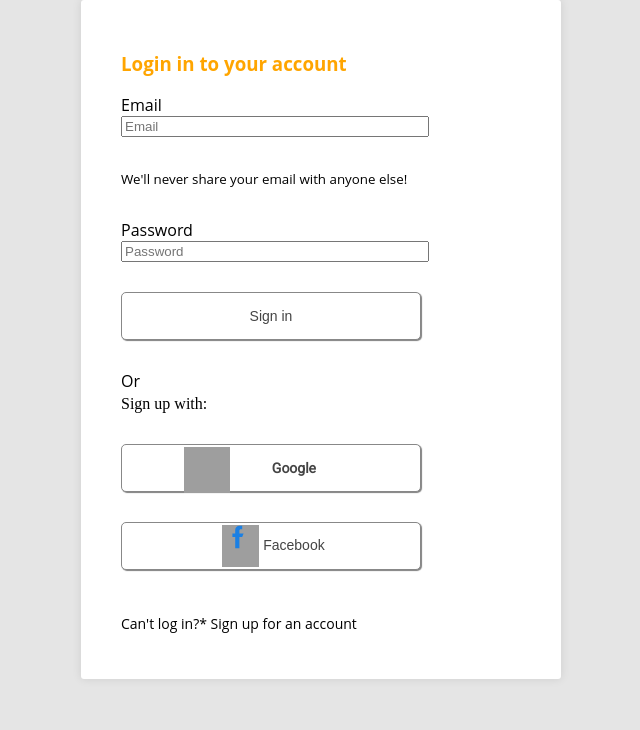
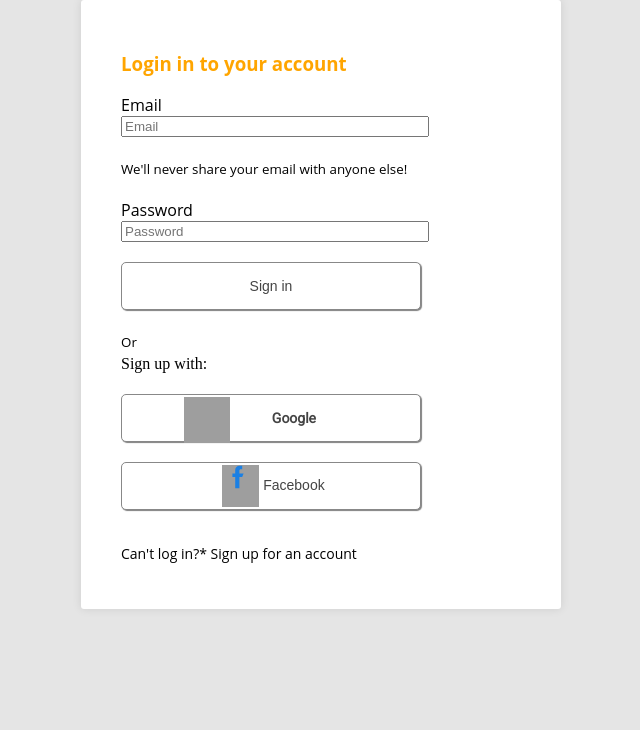
Before and after one commit to k0f1/datafrica, a Flask app: page /login in a window 1280 px wide. Shown: the part 70-800 px from the top of the page, without its empty margins (319-959 px from the left). Run offline with Flask 2, Linux system fonts and the light colour scheme; parts of the project's set-up code (start-up, migrations or seed data) failed here and were passed over; grey boxes are pictures that could not be loaded.

Commit message:
Minor style changes on login

```diff
--- a/static/styles.css
+++ b/static/styles.css
@@ -66,7 +66,7 @@ body#login section#login-session {
 
 #oauthWrapper .grid-cell {
   display: block;
-  margin-bottom: 30px;
+  margin-bottom: 20px;
 }
 
 .grid-cell ul {
--- a/templates/login.html
+++ b/templates/login.html
@@ -55,12 +55,14 @@
               </form>
             </div>
             <!--End of personal Email and password Log in-->
-            <div><span>Or</span></div>
-
+            <div id="oauthWrapper">
+              <div class="gri-cell"><small>Or</small></div>
+            </div>
             <div class="grid vertical-center fd-column" id="oauthWrapper">
               <div class="grid-cell">
                 <span class="label">Sign up with:</span>
               </div>
+
               <!-- For google -->
               <div class="grid-cell google" id=gSignInWrapper>
                 <!--In the callback, you would hide the gSignInWrapper element on a successful sign in-->
```
Also changed, not shown: static/Google_G_Logo.svg (deleted).
